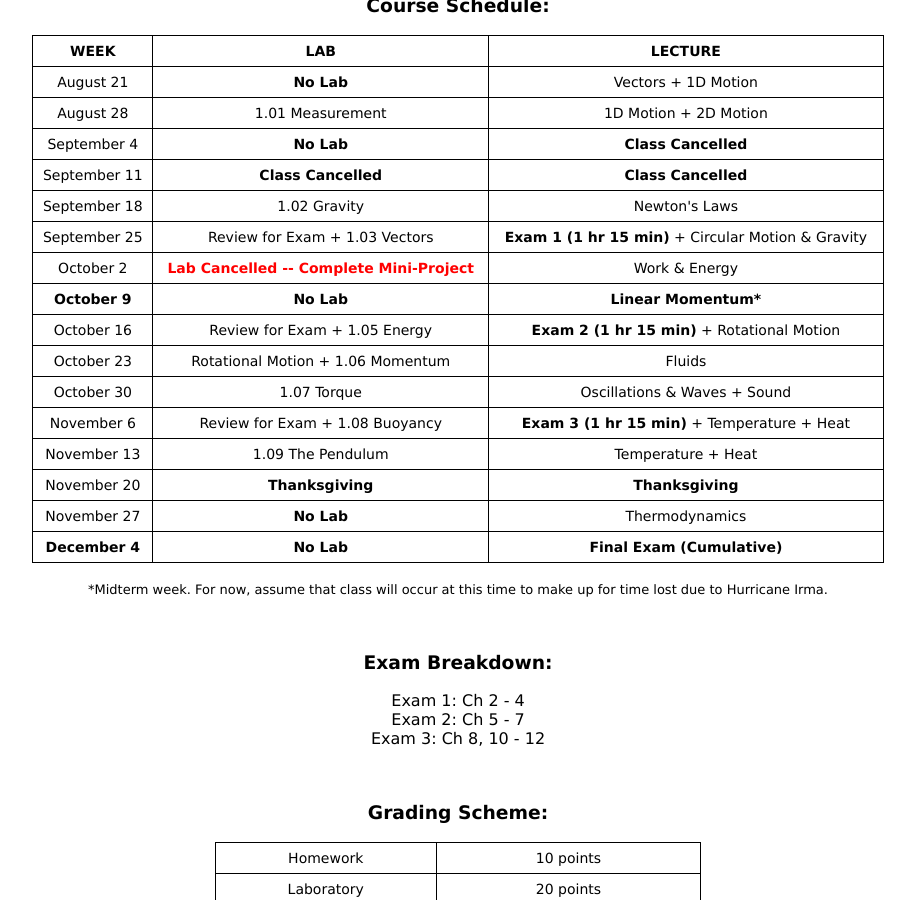
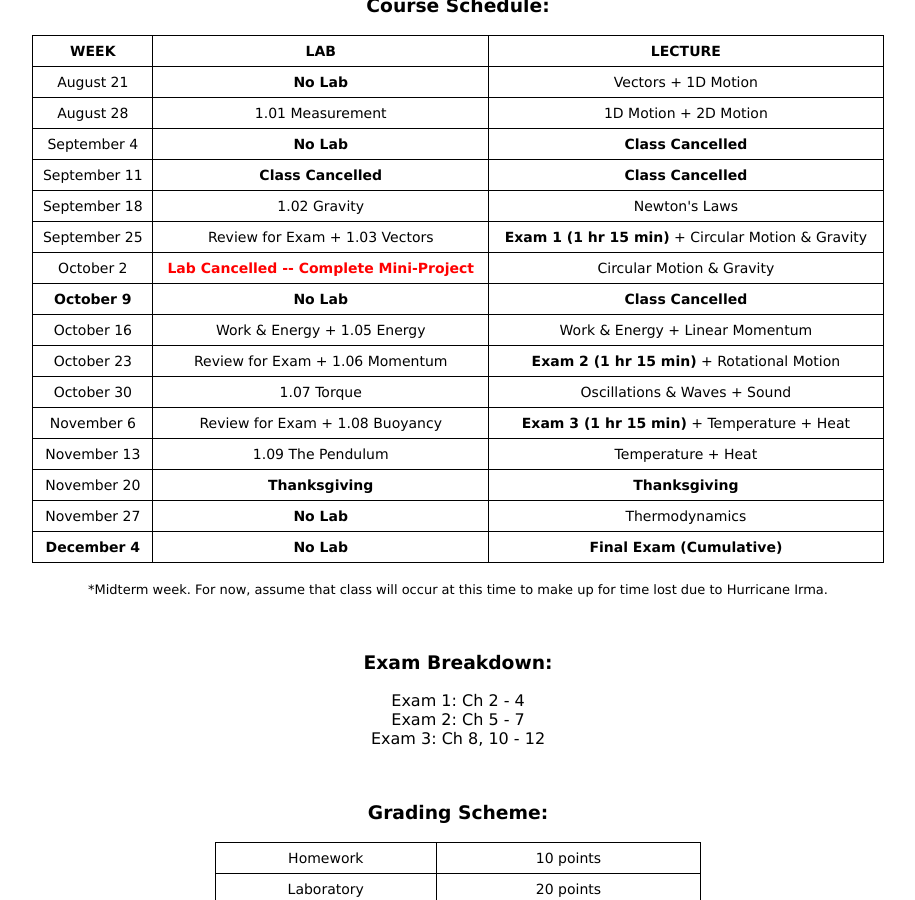
Before and after one commit to dhlaurence/dhlaurence.github.io, a Jekyll site: the page built from teaching/phys2350fall17.html, in a window 1280 px wide and 900 px high, scrolled down 563 px. Shown: the whole window, without its empty margins (182-1097 px from the left). Built offline with Jekyll 4.4.1, drawn with Linux system fonts in a browser that asks for light colours.

Commit message:
Update phys2350fall17.html

```diff
--- a/teaching/phys2350fall17.html
+++ b/teaching/phys2350fall17.html
@@ -77,22 +77,22 @@ title: PHYS2350Fall2017
   <tr>
     <td>October 2</td>
     <td><font color="red"><b>Lab Cancelled -- Complete Mini-Project</b></font></td>
-    <td>Work & Energy</td>
+    <td>Circular Motion & Gravity</td>
   </tr>
   <tr>
     <td><b>October 9</b></td>
     <td><b>No Lab</b></td>
-    <td><b>Linear Momentum*</b></td>
+    <td><b>Class Cancelled</b></td>
   </tr>
   <tr>
     <td>October 16</td>
-    <td>Review for Exam + 1.05 Energy</td>
-    <td><b>Exam 2 (1 hr 15 min)</b> + Rotational Motion</td>
+    <td>Work & Energy + 1.05 Energy</td>
+    <td>Work & Energy + Linear Momentum</td>
   </tr>
   <tr>
     <td>October 23</td>
-    <td>Rotational Motion + 1.06 Momentum</td>
-    <td>Fluids</td>
+    <td>Review for Exam + 1.06 Momentum</td>
+    <td><b>Exam 2 (1 hr 15 min)</b> + Rotational Motion</td>
   </tr>
   <tr>
     <td>October 30</td>
```
